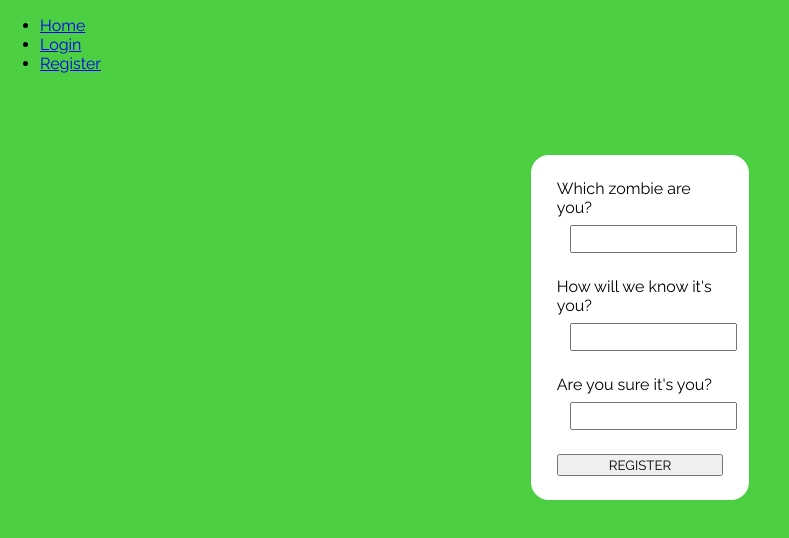
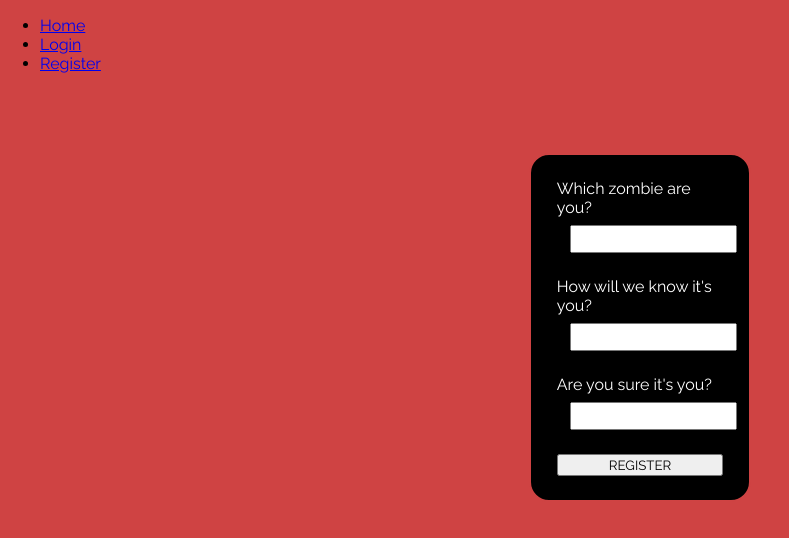
Before and after one commit to moodyRahman/techtogetherny, a React (Create React App) app: page / in a window 1280 px wide. Shown: the top 538 px of the page, without its empty margins (0-789 px from the left). Built offline with nearby package versions, Linux system fonts and the light colour scheme.

Commit message:
changed colors

```diff
--- a/src/App.scss
+++ b/src/App.scss
@@ -1,16 +1,17 @@
 @import url('https://fonts.googleapis.com/css2?family=Raleway:ital,wght@0,300;0,400;0,500;0,600;1,300;1,400;1,500;1,600&display=swap');
 
 body {
-  background-color: #4DCF43;
+  background-color: #cf4343;
 }
 p, label, input, li, button {
   font-family: 'Raleway';
 }
 
 .login, .register {
-  border: solid #4DCF43 2px;
+  border: solid #cf4343 2px;
   border-radius: 20px;
-  background-color: white;
+  background-color: #000;
+  color: #fff;
   padding: 2vh 1vw;
   width: 15vw;
   margin: 10vh auto;
```
